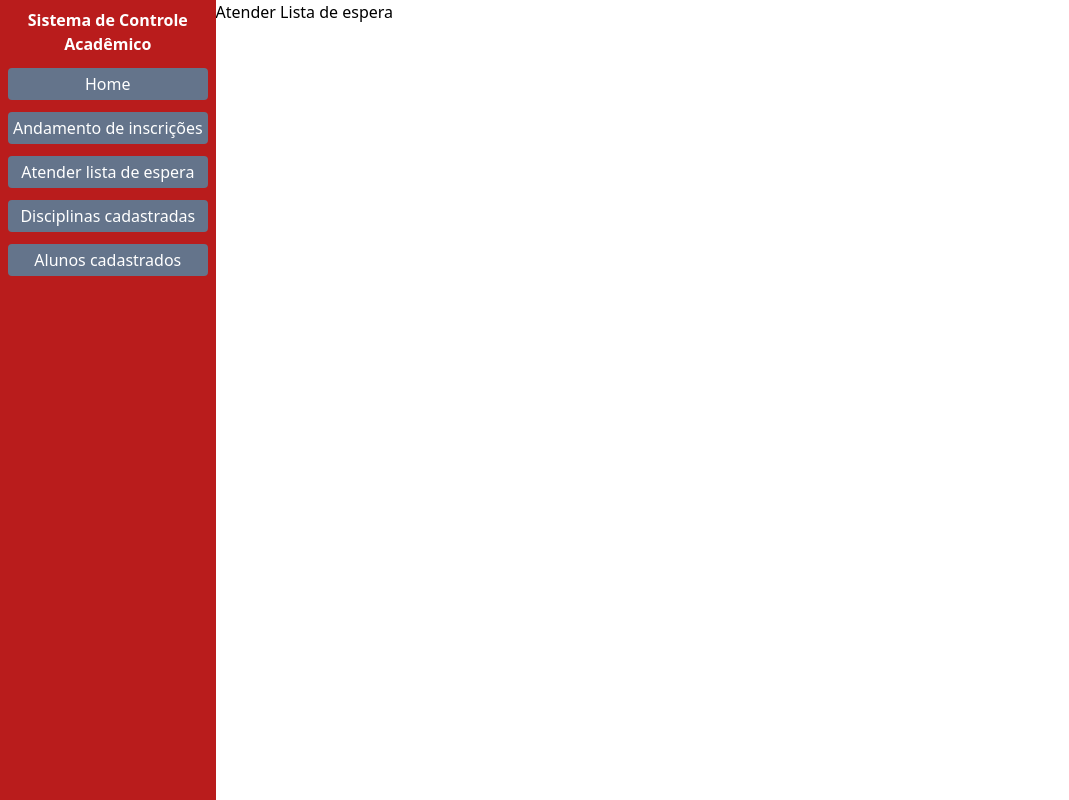
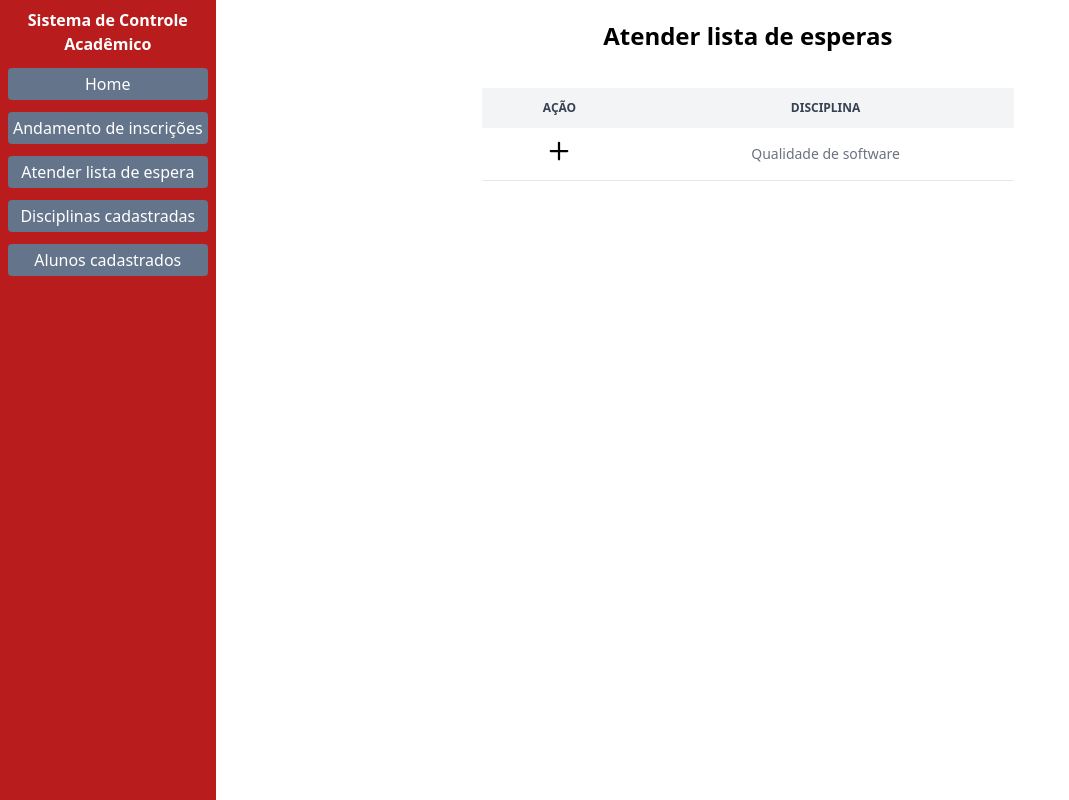
Before and after one commit to gcostacoelho/academic-system-front, a React (Vite) app: page /coord in a window 1280 px wide. Both pictures are taken after a click on the button "Atender lista de espera". Shown: the whole page, without its empty margins (0-1069 px from the left). Built offline with nearby package versions, Linux system fonts and the light colour scheme.

Commit message:
new-component-atenderLista

```diff
--- a/package.json
+++ b/package.json
@@ -11,6 +11,7 @@
   "dependencies": {
     "@radix-ui/react-alert-dialog": "^1.0.3",
     "@radix-ui/react-dialog": "^1.0.3",
+    "@radix-ui/react-toggle-group": "^1.0.3",
     "axios": "^1.3.5",
     "phosphor-react": "^1.4.1",
     "react": "^18.2.0",
--- a/src/Pages/HomeCoord.jsx
+++ b/src/Pages/HomeCoord.jsx
@@ -2,7 +2,7 @@ import { useState } from "react";
 import { AndamentoInsc } from "../components/Coordenador/Insc/AndamentoInsc";
 import { VisualizaAlunoGeral } from "../components/Coordenador/VisualizaGeral/VisualizaAlunosGeral";
 import { VisualizaDiscGeral } from "../components/Coordenador/VisualizaGeral/VisualizaDiscGeral";
-import { AtenderLista } from "../components/Coordenador/AtenderLista";
+import { AtenderLista } from "../components/Coordenador/ListaEspera/AtenderLista";
 
 export default function HomeCoord() {
     const [state, setState] = useState('home')
--- a/src/components/Coordenador/AtenderLista.jsx
+++ /dev/null
@@ -1,5 +0,0 @@
-export function AtenderLista(props) {
-    return(
-        <div>Atender Lista de espera</div>
-    );
-}
--- /dev/null
+++ b/src/components/Coordenador/ListaEspera/AtenderLista.jsx
@@ -0,0 +1,49 @@
+import { Plus } from "phosphor-react";
+import { DialogBox } from "../../DialogBox";
+import { ContentBoxListaEspera } from "./ContentBoxListaEspera";
+
+
+export function AtenderLista(props) {
+    return (
+        <div className="relative overflow-x-auto flex flex-col justify-center items-center">
+            <h1 className="m-5 font-bold text-2xl">Atender lista de esperas</h1>
+
+            <table className="w-1/2 text-sm text-center text-gray-500 dark:text-gray-400 m-4">
+                <thead className="text-xs text-gray-700 uppercase bg-gray-100 dark:bg-gray-700 dark:text-gray-400">
+                    <tr>
+                        <th scope="col" className="px-6 py-3">
+                            Ação
+                        </th>
+                        <th scope="col" className="px-6 py-3">
+                            Disciplina
+                        </th>
+                    </tr>
+                </thead>
+                <tbody>
+                    <tr className="bg-white border-b dark:bg-gray-800 dark:border-gray-700">
+                        <td scope="row" className="flex justify-center items-center">
+                            <div className="pt-2.5">
+                                <DialogBox
+                                    trigger={
+                                        <Plus size={24} weight="bold" color="black"/>
+                                    }
+                                    content={
+                                        <ContentBoxListaEspera
+                                            qtdAlunosLista='5'
+                                            disc='Qualidade de Software'
+                                            dataCriacao='2023-05-10'
+                                        />
+                                    }
+                                />
+                            </div>
+                        </td>
+                        <td scope="row" className="px-6 py-4">
+                            {/* data.disc */}
+                            Qualidade de software
+                        </td>
+                    </tr>
+                </tbody>
+            </table>
+        </div>
+    );
+}
--- /dev/null
+++ b/src/components/Coordenador/ListaEspera/ContentBoxListaEspera.jsx
@@ -0,0 +1,88 @@
+import * as ToggleGroup from '@radix-ui/react-toggle-group';
+import { useState } from "react";
+
+export function ContentBoxListaEspera(props) {
+    const [weekDays, setWeekDays] = useState([])
+
+    async function handlePostApi(event) {
+        event.preventDefault();
+
+        alert('Teste')
+    }
+
+
+    return (
+        <form onSubmit={handlePostApi}>
+            <div className='flex gap-6'>
+                <label>Qtd de alunos na lista: {props.qtdAlunosLista}</label>
+                <label>Data de criação: {props.dataCriacao}</label>
+            </div>
+
+            <br />
+
+            <div>
+                <label htmlFor="">Código da turma: </label>
+                <input type="text" className='p-1 rounded' placeholder='Insira o código da turma' />
+            </div>
+
+            <br />
+
+            <div className="flex gap-6">
+                <div className="flex flex-col gap-2">
+                    <label>Qual o dia da turma?</label>
+
+                    <ToggleGroup.Root type="multiple" value={weekDays} className="grid grid-cols-5 gap-2" onValueChange={setWeekDays}>
+                        <ToggleGroup.Item
+                            disabled={weekDays.length == 0 || weekDays.includes('1') ? false : true}
+                            value="1"
+                            title="Segunda"
+                            className={`w-8 h-8 rounded ${weekDays.includes('1') ? 'bg-violet-500' : 'bg-zinc-900'}`}
+                        >
+                            S
+                        </ToggleGroup.Item>
+                        <ToggleGroup.Item
+                            disabled={weekDays.length == 0 || weekDays.includes('2') ? false : true}
+                            value="2"
+                            title="Terça"
+                            className={`w-8 h-8 rounded ${weekDays.includes('2') ? 'bg-violet-500' : 'bg-zinc-900'}`}
+                        >
+                            T
+                        </ToggleGroup.Item>
+                        <ToggleGroup.Item
+                            disabled={weekDays.length == 0 || weekDays.includes('3') ? false : true}
+                            value="3"
+                            title="Quarta"
+                            className={`w-8 h-8 rounded ${weekDays.includes('3') ? 'bg-violet-500' : 'bg-zinc-900'}`}
+                        >
+                            Q
+                        </ToggleGroup.Item>
+                        <ToggleGroup.Item
+                            disabled={weekDays.length == 0 || weekDays.includes('4') ? false : true}
+                            value="4"
+                            title="Quinta"
+                            className={`w-8 h-8 rounded ${weekDays.includes('4') ? 'bg-violet-500' : 'bg-zinc-900'}`}
+                        >
+                            Q
+                        </ToggleGroup.Item>
+                        <ToggleGroup.Item
+                            disabled={weekDays.length == 0 || weekDays.includes('5') ? false : true}
+                            value="5"
+                            title="Sexta"
+                            className={`w-8 h-8 rounded  ${weekDays.includes('5') ? 'bg-violet-500' : 'bg-zinc-900'}`}
+                        >
+                            S
+                        </ToggleGroup.Item>
+                    </ToggleGroup.Root>
+                </div>
+
+                <div className="flex flex-col gap-2 flex-1">
+                    <label htmlFor="hourPlaying">Qual horário do dia?</label>
+                    <div className="grid grid-cols-2 gap-2">
+                        <input type="time" min="07:00" max="22:35" placeholder="De" id="HourSart" name="hoursStart" />
+                        <input type="time" min="07:00" max="22:35" placeholder="Até" id="hourEnd" name="hourEnd" />
+                    </div>
+                </div>
+            </div>
+        </form >
+    );
+}
```
Also changed, not shown: 1 other file (tests, documents, lock files or other folders).
